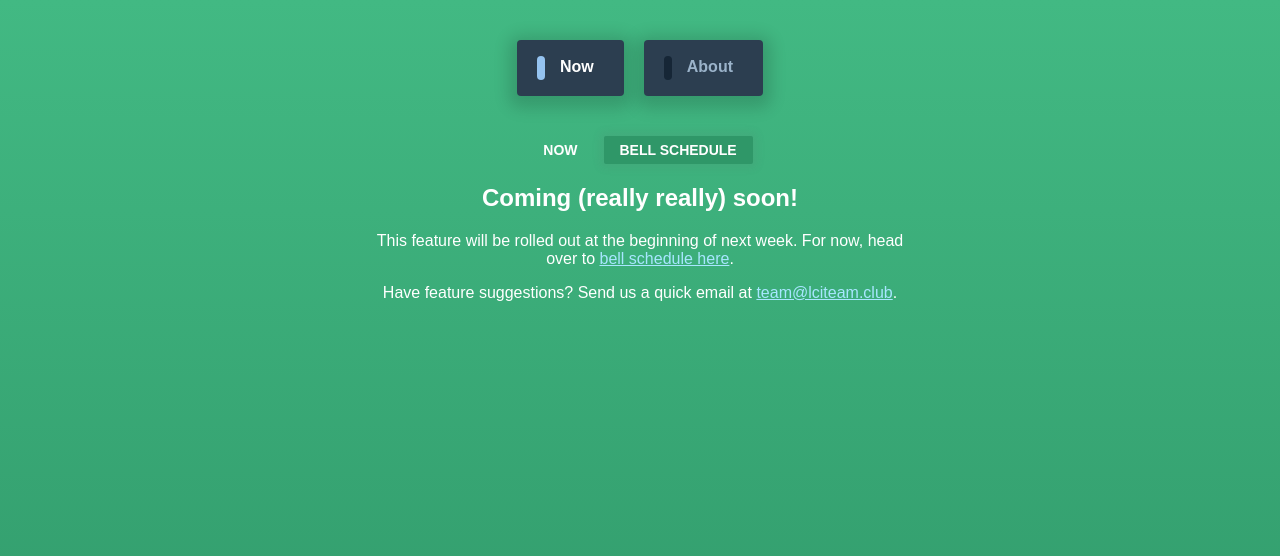
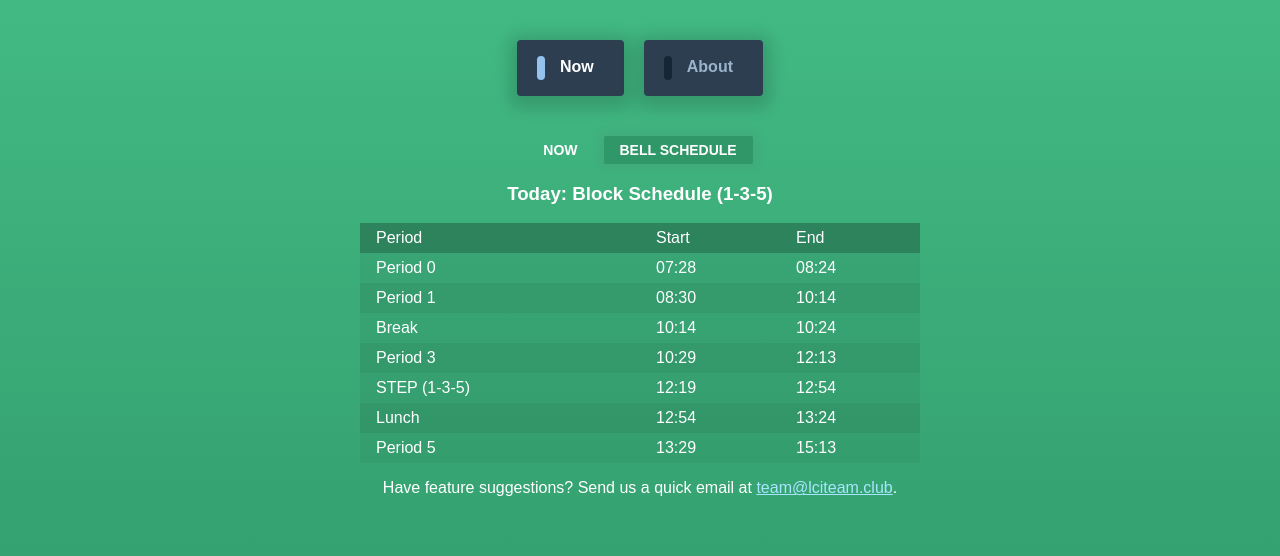
Before and after one commit to lchsiteam/lchs-go-pwa, a Vue app: page /home/schedule in a window 1280 px wide. Shown: the top 556 px of the page. Built offline with nearby package versions, Linux system fonts and the light colour scheme; a web font is replaced by a local one.

Commit message:
[ft] Implement bell schedule, update dependencies

```diff
--- a/src/components/HelloWorld.vue
+++ /dev/null
@@ -1,58 +0,0 @@
-<template>
-  <div class="hello">
-    <h1>{{ msg }}</h1>
-    <p>
-      For a guide and recipes on how to configure / customize this project,<br>
-      check out the
-      <a href="https://cli.vuejs.org" target="_blank" rel="noopener">vue-cli documentation</a>.
-    </p>
-    <h3>Installed CLI Plugins</h3>
-    <ul>
-      <li><a href="https://github.com/vuejs/vue-cli/tree/dev/packages/%40vue/cli-plugin-babel" target="_blank" rel="noopener">babel</a></li>
-      <li><a href="https://github.com/vuejs/vue-cli/tree/dev/packages/%40vue/cli-plugin-typescript" target="_blank" rel="noopener">typescript</a></li>
-    </ul>
-    <h3>Essential Links</h3>
-    <ul>
-      <li><a href="https://vuejs.org" target="_blank" rel="noopener">Core Docs</a></li>
-      <li><a href="https://forum.vuejs.org" target="_blank" rel="noopener">Forum</a></li>
-      <li><a href="https://chat.vuejs.org" target="_blank" rel="noopener">Community Chat</a></li>
-      <li><a href="https://twitter.com/vuejs" target="_blank" rel="noopener">Twitter</a></li>
-      <li><a href="https://news.vuejs.org" target="_blank" rel="noopener">News</a></li>
-    </ul>
-    <h3>Ecosystem</h3>
-    <ul>
-      <li><a href="https://router.vuejs.org" target="_blank" rel="noopener">vue-router</a></li>
-      <li><a href="https://vuex.vuejs.org" target="_blank" rel="noopener">vuex</a></li>
-      <li><a href="https://github.com/vuejs/vue-devtools#vue-devtools" target="_blank" rel="noopener">vue-devtools</a></li>
-      <li><a href="https://vue-loader.vuejs.org" target="_blank" rel="noopener">vue-loader</a></li>
-      <li><a href="https://github.com/vuejs/awesome-vue" target="_blank" rel="noopener">awesome-vue</a></li>
-    </ul>
-  </div>
-</template>
-
-<script lang="ts">
-import { Component, Prop, Vue } from 'vue-property-decorator';
-
-@Component
-export default class HelloWorld extends Vue {
-  @Prop() private msg!: string;
-}
-</script>
-
-<!-- Add "scoped" attribute to limit CSS to this component only -->
-<style scoped lang="scss">
-h3 {
-  margin: 40px 0 0;
-}
-ul {
-  list-style-type: none;
-  padding: 0;
-}
-li {
-  display: inline-block;
-  margin: 0 10px;
-}
-a {
-  color: #42b983;
-}
-</style>
--- a/src/schedule/index.ts
+++ b/src/schedule/index.ts
@@ -59,6 +59,20 @@ export function getScheduleFromDay(day: number): Schedule {
 
 export function toTime(hr: number, min: number) {
   return (hr * 60) + min;
+}
+
+export function getFullSchedule(schedule: Schedule): any {
+  if (schedule == Schedule.NONE) {
+    return []
+  } else if (schedule == Schedule.REGULAR) {
+    return RegularSchedule
+  } else if (schedule == Schedule.BLOCK_ODD) {
+    return BlockOddSchedule
+  } else if (schedule == Schedule.BLOCK_EVEN) {
+    return BlockEvenSchedule
+  } // TODO: Add more schedules
+
+  return { start: 0, end: 1440, period: Period.DONE };
 }
 
 export function getPeriod(time: number, schedule: Schedule): any {
--- a/src/views/BellSchedule.vue
+++ b/src/views/BellSchedule.vue
@@ -1,14 +1,67 @@
 <template>
-  <div class="bell-schedule">
-    <h2>Coming (really really) soon!</h2>
-    <p>This feature will be rolled out at the beginning of next week. For now, head over to <a target="_blank" href="https://www.lchsspartans.net/apps/bell_schedules/printerfriendly.jsp">bell schedule here</a>.</p>
+  <div class="bell-schedule-pg">
+    <!-- Place the table in the Bell Schedule page for now -->
+    <h3>Today: {{getCurrentScheduleName()}}</h3>
+    <!-- Please replace this! -->
+    <div class="bell-schedule" v-if="getCurrentScheduleName() !== 'No schedule'">
+      <div class="blsch-period-hd">
+        <div class="blsch-period-title">Period</div>
+        <div class="blsch-period-start">Start</div>
+        <div class="blsch-period-end">End</div>
+      </div>
+      <div class="blsch-period-container" v-for="period of getFullSchedule()" :key="period.period">
+        <div class="blsch-period">
+          <div class="blsch-period-title">{{getPeriodName(period.period)}}</div>
+          <div class="blsch-period-start">{{getCertainTime(period.start)}}</div>
+          <div class="blsch-period-end">{{getCertainTime(period.end)}}</div>
+        </div>
+      </div>
+    </div>
+    <div v-else>
+      There is no bell schedule today.
+    </div>
   </div>
 </template>
+
+<style lang="scss">
+.bell-schedule {
+  text-align: left;
+
+  .blsch-period, .blsch-period-hd {
+    & > div { display: inline-block; }
+    .blsch-period-title,
+    .blsch-period-start,
+    .blsch-period-end { padding: 6px 16px; box-sizing: border-box; }
+    .blsch-period-title { min-width: 80px; width: 50%; }
+    .blsch-period-start { min-width: 40px; width: 25%; }
+    .blsch-period-end { min-width: 40px; width: 25%; }
+    transition: 150ms ease;
+  }
+
+  .blsch-period-hd {
+    background: rgba(0, 0, 0, .25);
+  }
+
+  .blsch-period-container:nth-child(2n) > .blsch-period {
+    background: rgba(0, 0, 0, .05);
+  }
+
+  .blsch-period-container:nth-child(2n+1) > .blsch-period{
+    background: rgba(0, 0, 0, .1);
+  }
+
+  .blsch-period.selected {
+    background: rgba(0, 0, 0, .4);
+    transform: scale(1.05);
+  }
+}
+</style>
+
 
 <script lang="ts">
 import { Component, Vue } from 'vue-property-decorator';
 
-import { printTime, getScheduleFromDay, getPeriod } from '@/schedule'
+import { printTime, getScheduleFromDay, getPeriod, getFullSchedule } from '@/schedule'
 import { Day, Schedule, Period, getPeriodName } from '@/schedule/enums'
 import { RegularSchedule, BlockEvenSchedule, BlockOddSchedule } from '@/schedule/schedules'
 
@@ -17,6 +70,7 @@ export default class Home extends Vue {
   private minutes: number = 0
   private schedule: Schedule = Schedule.NONE
   private currentPeriod = { start: 0, end: 1440, period: Period.NONE }
+  public isShowingAllPeriods = false
 
   updateStats() {
     this.minutes = (new Date()).getMinutes() + ((new Date()).getHours() * 60)
@@ -36,6 +90,10 @@ export default class Home extends Vue {
     return printTime(time)
   }
 
+  getPeriodName(period: Period): string {
+    return getPeriodName(period)
+  }
+
   getCurrentPeriodName() {
     return getPeriodName(this.currentPeriod.period)
   }
@@ -44,12 +102,13 @@ export default class Home extends Vue {
     return this.getTimeUntilNext() >= 120 ? Math.ceil(this.getTimeUntilNext() / 60) : this.getTimeUntilNext()
   }
 
+  // Prevent duplication
   getCurrentScheduleName() {
-    if (this.schedule == Schedule.REGULAR) return "regular schedule."
-    else if (this.schedule == Schedule.BLOCK_ODD) return "block schedule (1-3-5)."
-    else if (this.schedule == Schedule.BLOCK_EVEN) return "block schedule (2-4-6)."
-    else if (this.schedule == Schedule.ASSEMBLY) return "assembly schedule."
-    else return "free."
+    if (this.schedule == Schedule.REGULAR) return "Regular Schedule"
+    else if (this.schedule == Schedule.BLOCK_ODD) return "Block Schedule (1-3-5)"
+    else if (this.schedule == Schedule.BLOCK_EVEN) return "Block Schedule (2-4-6)"
+    else if (this.schedule == Schedule.ASSEMBLY) return "Assembly Schedule"
+    else return "No schedule"
   }
 
   getTimeUntilNext() {
@@ -58,6 +117,25 @@ export default class Home extends Vue {
 
   getUnitUntilNext() {
     return this.currentPeriod.end - this.minutes >= 120 ? "hr." : "min."
+  }
+
+  getFullSchedule() {
+    return getFullSchedule(this.schedule).filter(({period} : any) => {
+      // Dirty solution for filtering schedule.
+      return [
+        Period.PERIOD_0,
+        Period.PERIOD_1,
+        Period.PERIOD_2,
+        Period.PERIOD_3,
+        Period.PERIOD_4,
+        Period.PERIOD_5,
+        Period.PERIOD_6,
+        Period.LUNCH,
+        Period.BREAK,
+        Period.STEP_ODD,
+        Period.STEP_EVEN
+      ].indexOf(period) !== -1 || this.isShowingAllPeriods
+    })
   }
 
   getUntilNextName() {
@@ -70,10 +148,6 @@ export default class Home extends Vue {
 
   getCertainTime(time: number) {
     return ("0000" + Math.floor(time / 60)).substr(-2) + ":" + ("0000" + (time % 60)).substr(-2)
-  }
-
-  getCurrentPercentage() {
-    return 1 - (this.getTimeUntilNext() / (this.currentPeriod.end - this.currentPeriod.start))
   }
 
   getCurrentTimeParts() {
@@ -89,54 +163,3 @@ export default class Home extends Vue {
   }
 }
 </script>
-
-<style lang="scss" scoped>
-.home {
-  padding: 0 20px;
-}
-.cd-num {
-  font-size: 36px;
-}
-.cd-txt {
-  font-size: 18px;
-  margin-left: 8px;
-}
-.cd-txt-h {
-  font-size: 14px;
-  font-weight: 400;
-}
-
-.grid-fmr {
-  text-align: left;
-  margin: 10px auto;
-  padding: 6px 10px;
-  background-color: rgba(0, 0, 0, .1);
-  border: 1px solid rgba(0, 0, 0, .3);
-}
-
-.grid-fmr-helper {
-  font-size: 12px;
-  font-weight: 600;
-  opacity: 0.6;
-}
-
-.grid-fmr-value {
-  font-size: 36px;
-  font-weight: bold;
-  text-align: center;
-}
-
-@keyframes blinking {
-  0% { opacity: 1; }
-  50% { opacity: 0; }
-  100% { opacity: 1; }
-}
-
-.cd-blink {
-  animation: blinking 1s ease-in-out infinite;
-}
-
-a {
-  color: rgb(168, 230, 255);
-}
-</style>
```
Also changed, not shown: package.json (line endings or trailing spaces), 1 other file (tests, documents, lock files or other folders).
